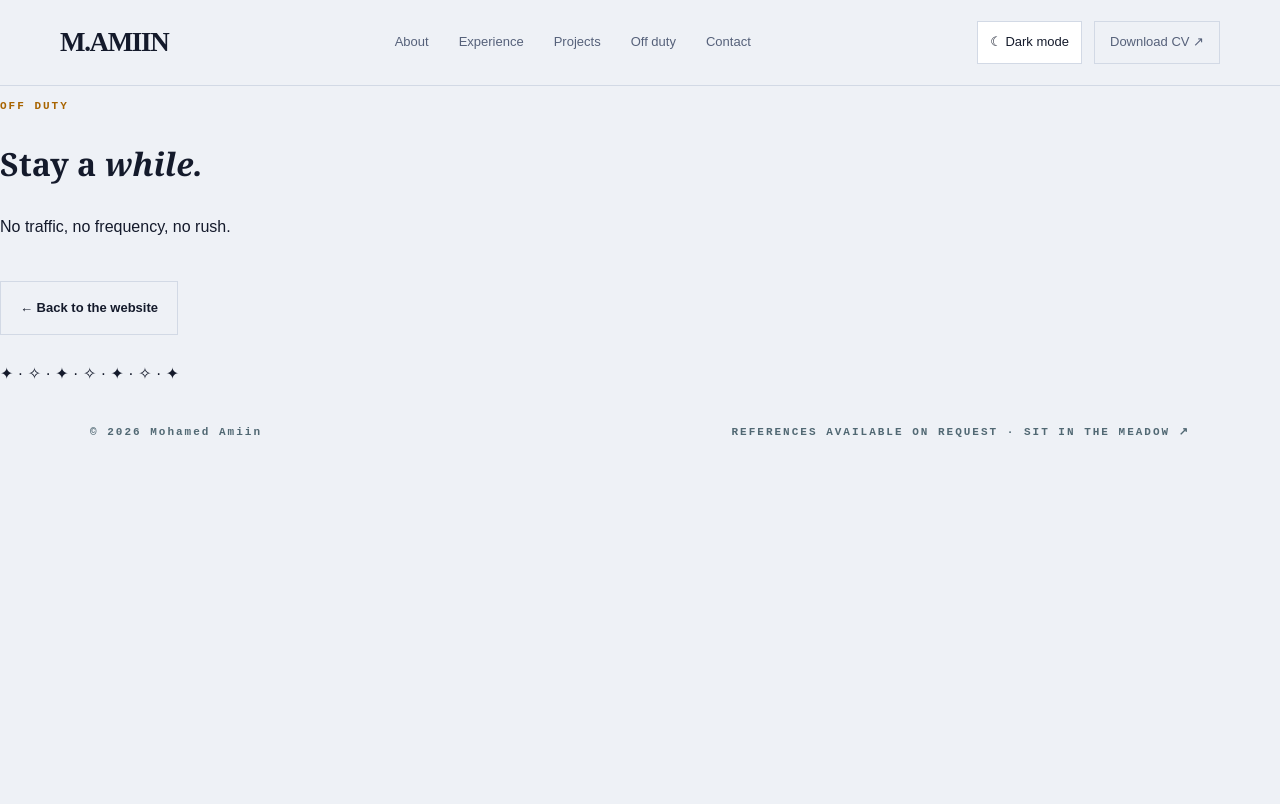
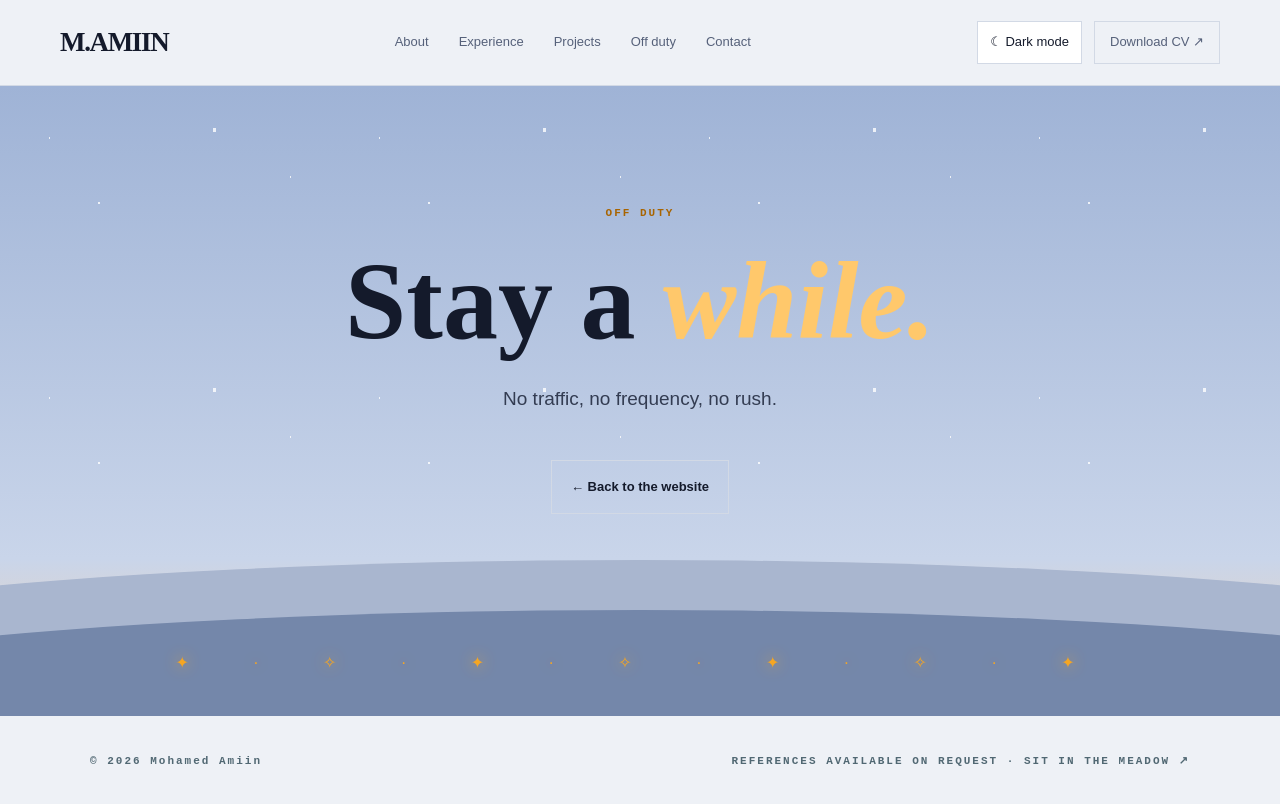
Before and after one commit to MohAmiin/MohAmiin.github.io, a Next.js app in the folder site/: page /relax in a window 1280 px wide. Built offline with nearby package versions, Linux system fonts and the light colour scheme.

Commit message:
Style Off Duty landscape in Midnight and Dawn

```diff
--- a/site/app/globals.css
+++ b/site/app/globals.css
@@ -112,3 +112,9 @@ html[data-theme="light"] .midnight-horizon{background:linear-gradient(0deg,#8396
 @media(max-width:850px){.midnight-hero .hero-grid{grid-template-columns:1fr;gap:32px}.midnight-portrait{max-width:480px}.glance-strip{grid-template-columns:repeat(2,1fr)}.topbar{padding-left:20px;padding-right:20px}}
 @media(max-width:520px){.midnight-hero h1{font-size:clamp(44px,10vw,62px)}.glance-strip>div{padding:14px 8px}.midnight-portrait img{max-height:none}.midnight-hero .hero-grid{padding-top:35px}}
 @media(prefers-reduced-motion:reduce){*,*::before,*::after{animation-duration:.01ms!important;transition-duration:.01ms!important}}
+
+/* Quiet Off Duty page: decorative landscape, no automatic sound */
+.relax-scene{min-height:calc(100vh - 170px);position:relative;overflow:hidden;display:grid;place-items:center;isolation:isolate;background:radial-gradient(ellipse at 50% 90%,#332e36,transparent 55%),linear-gradient(180deg,#05070d,#0b0f1a 80%);color:#f2edd8}
+.relax-stars{position:absolute;inset:0;opacity:.8;background-image:radial-gradient(1px 1px at 15% 20%,#fff 99%,transparent),radial-gradient(1px 1px at 30% 45%,#fff 99%,transparent),radial-gradient(2px 2px at 65% 17%,#fff 99%,transparent),radial-gradient(1px 1px at 88% 35%,#fff 99%,transparent);background-size:330px 260px}
+.relax-content{position:relative;z-index:2;text-align:center;padding:80px 18px 150px}.relax-content h1{font:700 clamp(58px,9vw,110px)/1.15 'Playfair Display',serif;margin:15px 0}.relax-content h1 em{color:#ffc86b}.relax-content p:not(.eyebrow){font-size:19px;color:#c9c3ae}.relax-ground{position:absolute;inset:auto 0 0;height:30%;pointer-events:none}.relax-hill{position:absolute;inset:0;clip-path:ellipse(82% 64% at 50% 100%)}.relax-hill.far{background:#121a2e;transform:translateY(-35px)}.relax-hill.near{background:#0a0e19;transform:translateY(15px)}.relax-lights{position:absolute;inset:auto 0 40px;text-align:center;letter-spacing:30px;color:#f5a623;text-shadow:0 0 15px #f5a623}
+html[data-theme="light"] .relax-scene{background:linear-gradient(#9fb3d6,#c9d5ea 75%,#f6d3ae);color:#141a2b}html[data-theme="light"] .relax-content p:not(.eyebrow){color:#333c52}html[data-theme="light"] .relax-hill.far{background:#a9b6cf}html[data-theme="light"] .relax-hill.near{background:#7487aa}
```
